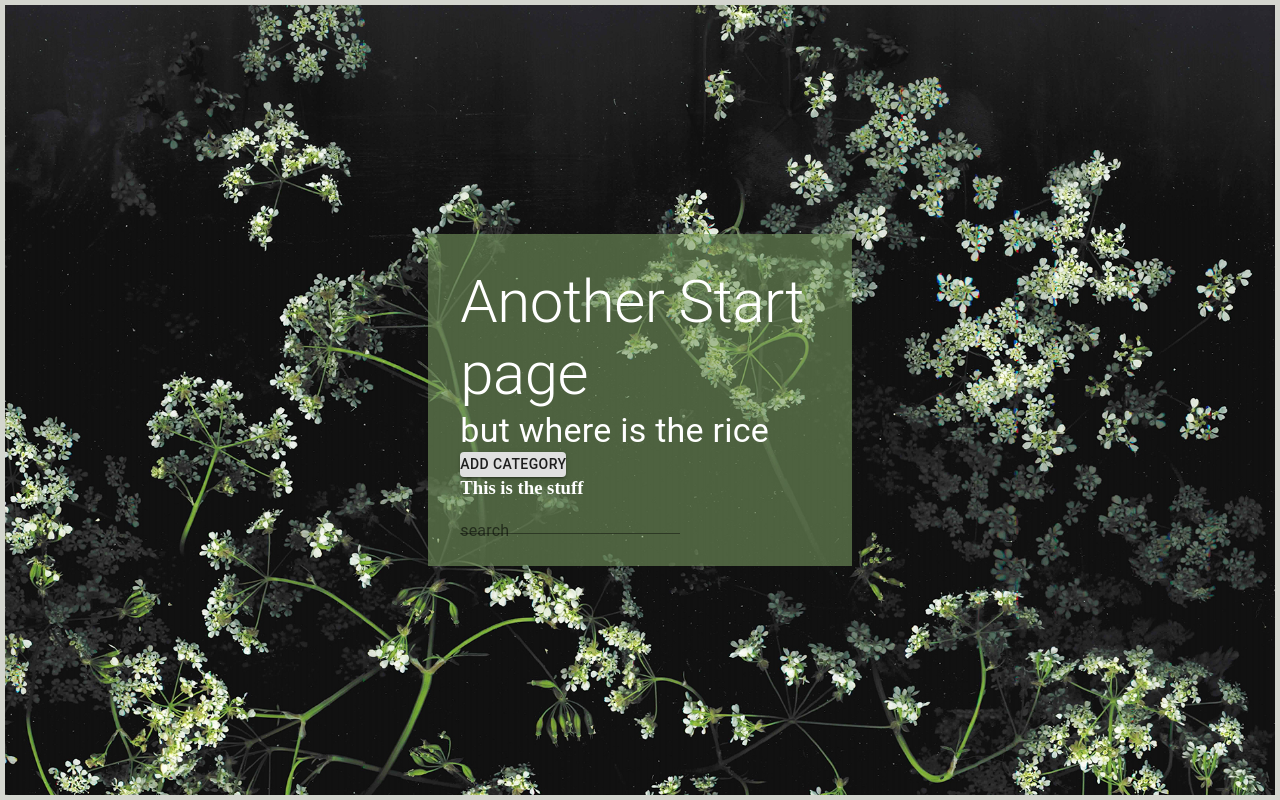
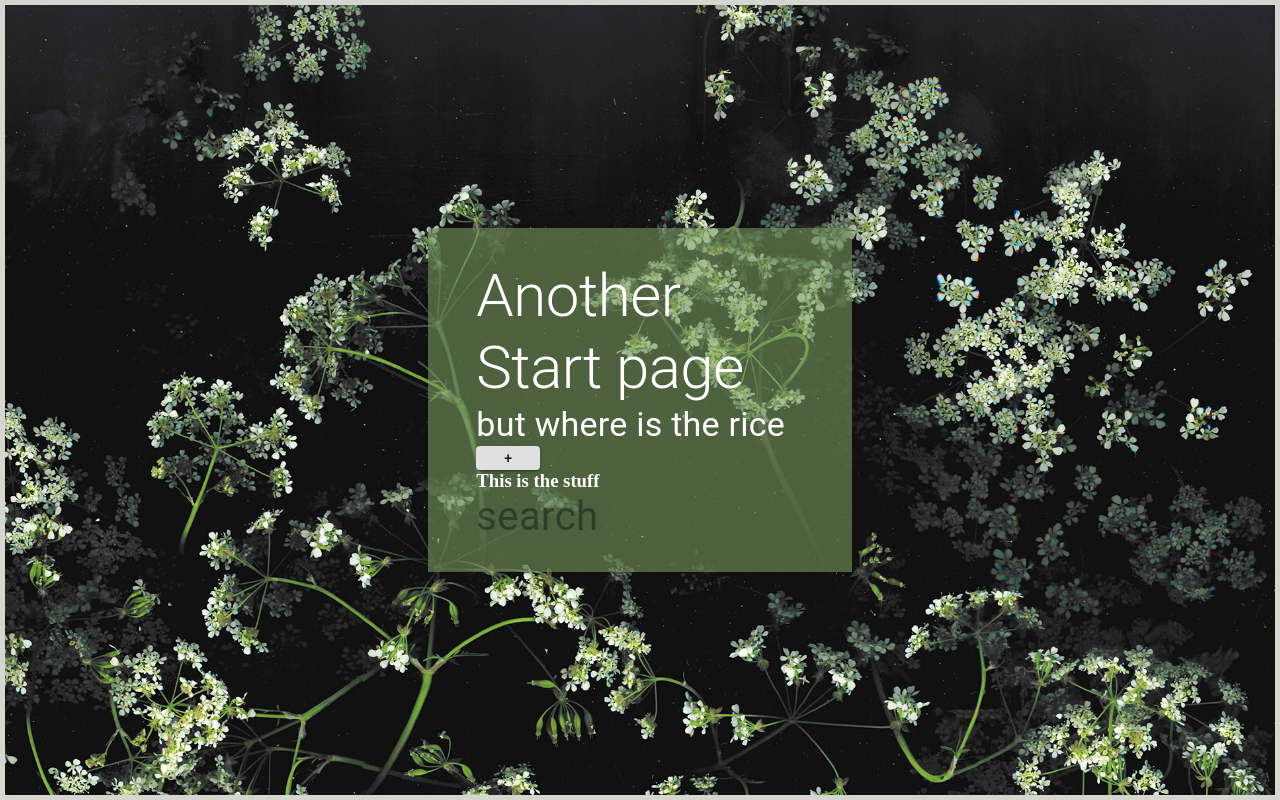
Before and after one commit to bubzling/startpage, a React (Create React App) app: page / in a window 1280 px wide. Built offline with nearby package versions, Linux system fonts and the light colour scheme.

Commit message:
space bar ok

```diff
--- a/src/app/App.jsx
+++ b/src/app/App.jsx
@@ -28,7 +28,7 @@ const App = (props) => {
 
         {/* add new category */}
         <Button variant='contained' onClick={toggleCatDialog}>
-          Add Category
+          +
         </Button>
         <CatCreate open={catDialog} addCat={categoryOp.addCat} />
 
--- a/src/app/App.style.js
+++ b/src/app/App.style.js
@@ -16,7 +16,7 @@ const useStyles = makeStyles((theme) => ({
     // border: "5px solid #b9c7a7",
   },
   content: {
-    padding: "2em !important",
+    padding: "2em 3em !important",
     color: "white",
   },
 }));
--- /dev/null
+++ b/src/components/Search/Search.style.js
@@ -0,0 +1,14 @@
+import { makeStyles } from "@material-ui/core/styles";
+
+/*
+    styling for searchbar
+*/
+
+const useStyles = makeStyles((theme) => ({
+  bar: {
+    fontSize: "40px",
+    width: "100%",
+  },
+}));
+
+export default useStyles;
--- a/src/components/Search/SearchBar.jsx
+++ b/src/components/Search/SearchBar.jsx
@@ -1,23 +1,35 @@
 import React, { useState } from "react";
-import TextField from "@material-ui/core/TextField";
+import InputBase from "@material-ui/core/InputBase";
+import useStyles from './Search.style';
 
-// this is just temporary
+/*
+  Search bar component
+*/
 const SearchBar = (props) => {
   const [search, setSearch] = useState("");
+  const classes = useStyles();
 
   const onSearchChange = (e) => setSearch(e.target.value);
 
   const onEnter = (e) => {
+    // console.log(e);
     if (e.keyCode === 13 && search !== "") {
       let searchTerm = search.split(" ").join("+");
       window.open(`https://google.com/search?q=${searchTerm}`);
+      window.close();
+      // window.close();
     }
+  };
+
+  const onKey = (e) => {
+    console.log("Gffasd");
   };
 
   return (
     <div>
-      <TextField
-        label='search'
+      <InputBase
+        className={classes.bar}
+        placeholder='search'
         value={search}
         onChange={onSearchChange}
         onKeyDown={onEnter}
```
